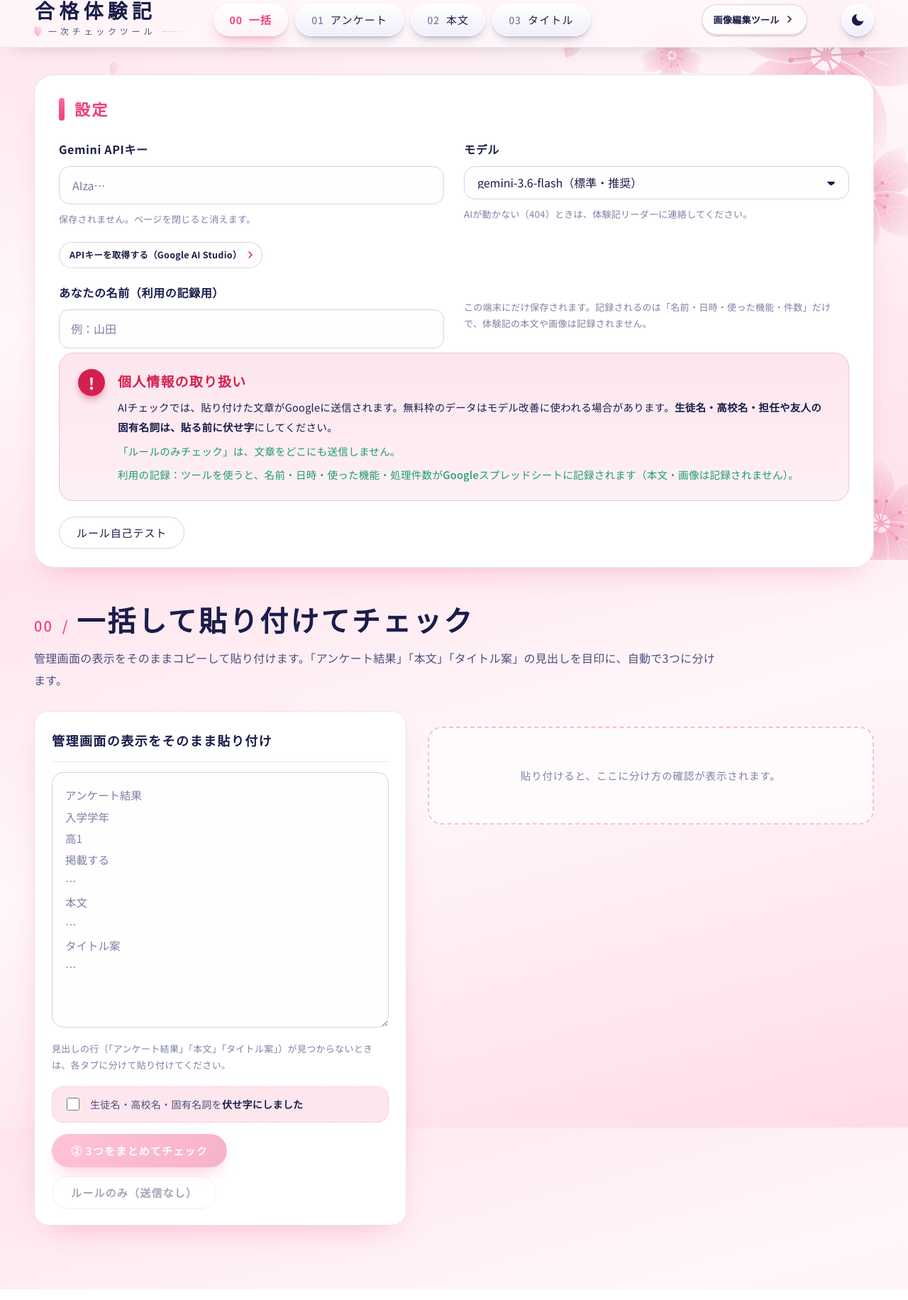
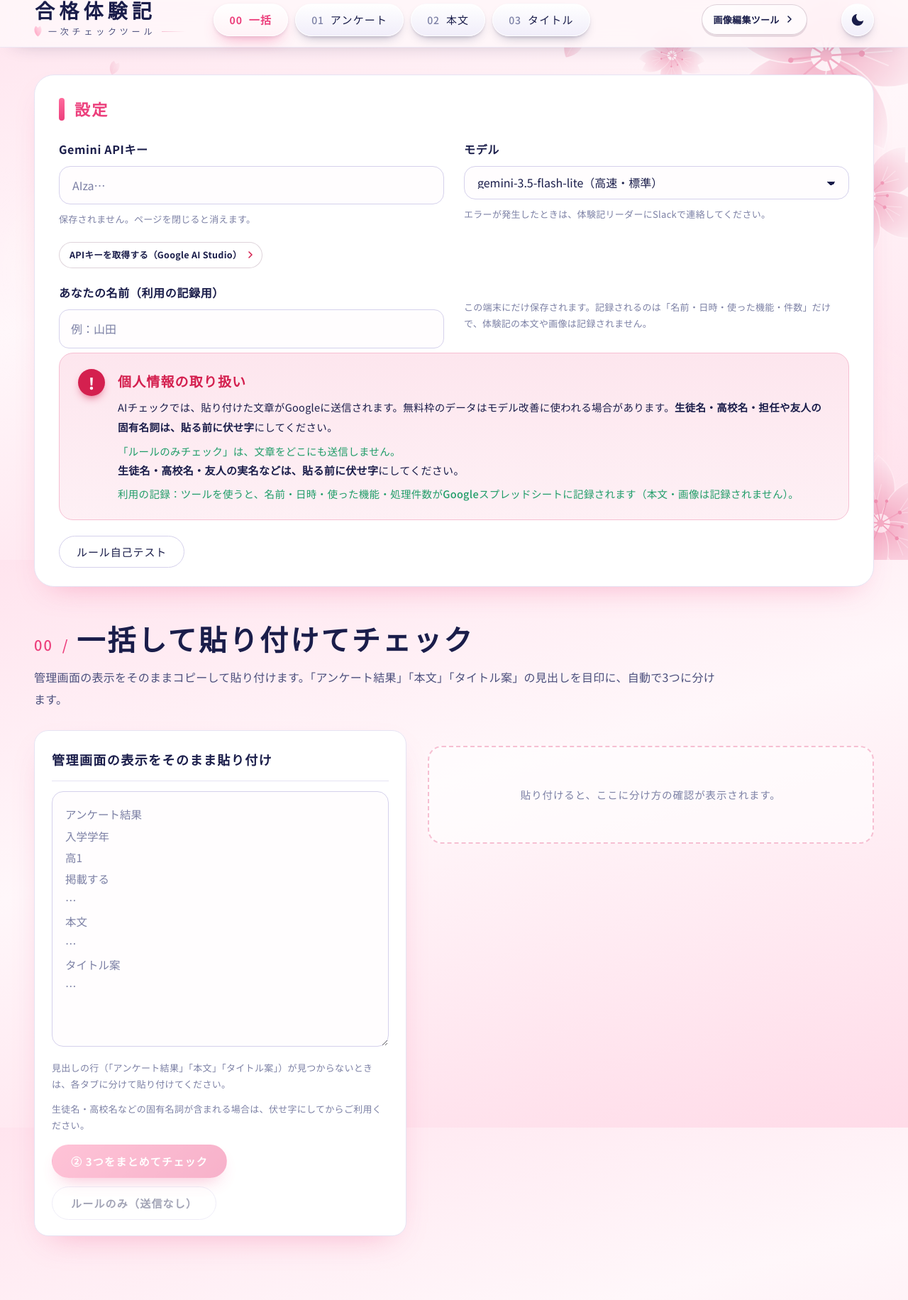
Before and after one commit to nayamiyotei/taikenki-checker, a plain HTML site: page index.html in a window 1280 px wide. Shown: the part 11-1843 px from the top of the page at 71% size. Drawn offline with Linux system fonts and the light colour scheme; a web font is replaced by a local one.

Commit message:
Update index.html

```diff
--- a/index.html
+++ b/index.html
@@ -135,11 +135,12 @@
       <div>
         <label for="model">モデル</label>
         <select id="model">
-          <option value="gemini-3.6-flash" selected>gemini-3.6-flash（標準・推奨）</option>
-          <option value="gemini-3.5-flash-lite">gemini-3.5-flash-lite（高速・大量処理向け）</option>
-          <option value="gemini-3.1-pro">gemini-3.1-pro（高精度・長文脈・低レート）</option>
+          <option value="gemini-3.5-flash-lite" selected>gemini-3.5-flash-lite（高速・標準）</option>
+          <option value="gemini-3.8-flash">gemini-3.8-flash（高精度・最新Flash）</option>
+          <option value="gemini-3.6-flash">gemini-3.6-flash（旧世代Flash）</option>
+          <option value="gemini-3.1-pro-preview">gemini-3.1-pro-preview（高精度・低レート）</option>
         </select>
-        <p class="hint">AIが動かない（404）ときは、体験記リーダーに連絡してください。</p>
+        <p class="hint">エラーが発生したときは、体験記リーダーにSlackで連絡してください。</p>
       </div>
     </div>
 
@@ -157,6 +158,7 @@
         <div class="privacy-ttl">個人情報の取り扱い</div>
         <p>AIチェックでは、貼り付けた文章がGoogleに送信されます。無料枠のデータはモデル改善に使われる場合があります。<b>生徒名・高校名・担任や友人の固有名詞は、貼る前に伏せ字</b>にしてください。</p>
         <p class="privacy-note">「ルールのみチェック」は、文章をどこにも送信しません。</p>
+        <b>生徒名・高校名・友人の実名などは、貼る前に伏せ字</b>にしてください。
         <p class="privacy-note">利用の記録：ツールを使うと、名前・日時・使った機能・処理件数がGoogleスプレッドシートに記録されます（本文・画像は記録されません）。</p>
       </div>
     </div>
@@ -183,7 +185,7 @@
             <label for="allInput" class="card-ttl">管理画面の表示をそのまま貼り付け</label>
             <textarea id="allInput" spellcheck="false" placeholder="アンケート結果&#10;入学学年&#10;高1&#10;掲載する&#10;…&#10;本文&#10;…&#10;タイトル案&#10;…"></textarea>
             <p class="hint">見出しの行（「アンケート結果」「本文」「タイトル案」）が見つからないときは、各タブに分けて貼り付けてください。</p>
-            <label class="gate"><input type="checkbox" id="maskAll"><span>生徒名・高校名・固有名詞を<b>伏せ字にしました</b></span></label>
+            <p class="hint">生徒名・高校名などの固有名詞が含まれる場合は、伏せ字にしてからご利用ください。</p>
             <div class="runbar">
               <button type="button" class="btn primary" id="allRunBtn" disabled>② 3つをまとめてチェック</button>
               <button type="button" class="btn ghost-btn" id="allRuleBtn" disabled>ルールのみ（送信なし）</button>
@@ -218,7 +220,7 @@
               <button type="button" class="btn ghost-btn" id="surveyRuleBtn" disabled>ルールのみ（送信なし）</button>
             </div>
 
-            <label class="gate"><input type="checkbox" id="maskSurvey"><span>生徒名・高校名・固有名詞を<b>伏せ字にしました</b></span></label>
+            <p class="hint">生徒名・高校名などの固有名詞が含まれる場合は、伏せ字にしてからご利用ください。</p>
             <div class="runbar">
               <button type="button" class="btn primary" id="surveyRunBtn" disabled>② AIでチェック</button>
               <span class="status" id="surveyStatus" aria-live="polite"></span>
@@ -250,7 +252,8 @@
             <div class="runbar">
               <button type="button" class="btn ghost-btn" id="textRuleBtn">ルールのみ（送信なし）</button>
             </div>
-            <label class="gate"><input type="checkbox" id="maskText"><span>生徒名・高校名・固有名詞を<b>伏せ字にしました</b></span></label>
+
+            <p class="hint">生徒名・高校名などの固有名詞が含まれる場合は、伏せ字にしてからご利用ください。</p>
             <div class="runbar">
               <button type="button" class="btn primary" id="runBtn">AIでチェック</button>
               <span class="status" id="statusText" aria-live="polite"></span>
@@ -278,7 +281,7 @@
             <textarea id="titleInput" class="tall" spellcheck="false" placeholder="タイトルを付けたい本文を貼り付けてください"></textarea>
             <div class="countbar" id="titleCount">0文字</div>
 
-            <label class="gate"><input type="checkbox" id="maskTitle"><span>生徒名・高校名・固有名詞を<b>伏せ字にしました</b></span></label>
+            <p class="hint">生徒名・高校名などの固有名詞が含まれる場合は、伏せ字にしてからご利用ください。</p>
             <div class="runbar">
               <button type="button" class="btn primary" id="titleRunBtn">タイトル案を生成</button>
               <span class="status" id="titleStatus" aria-live="polite"></span>
```
